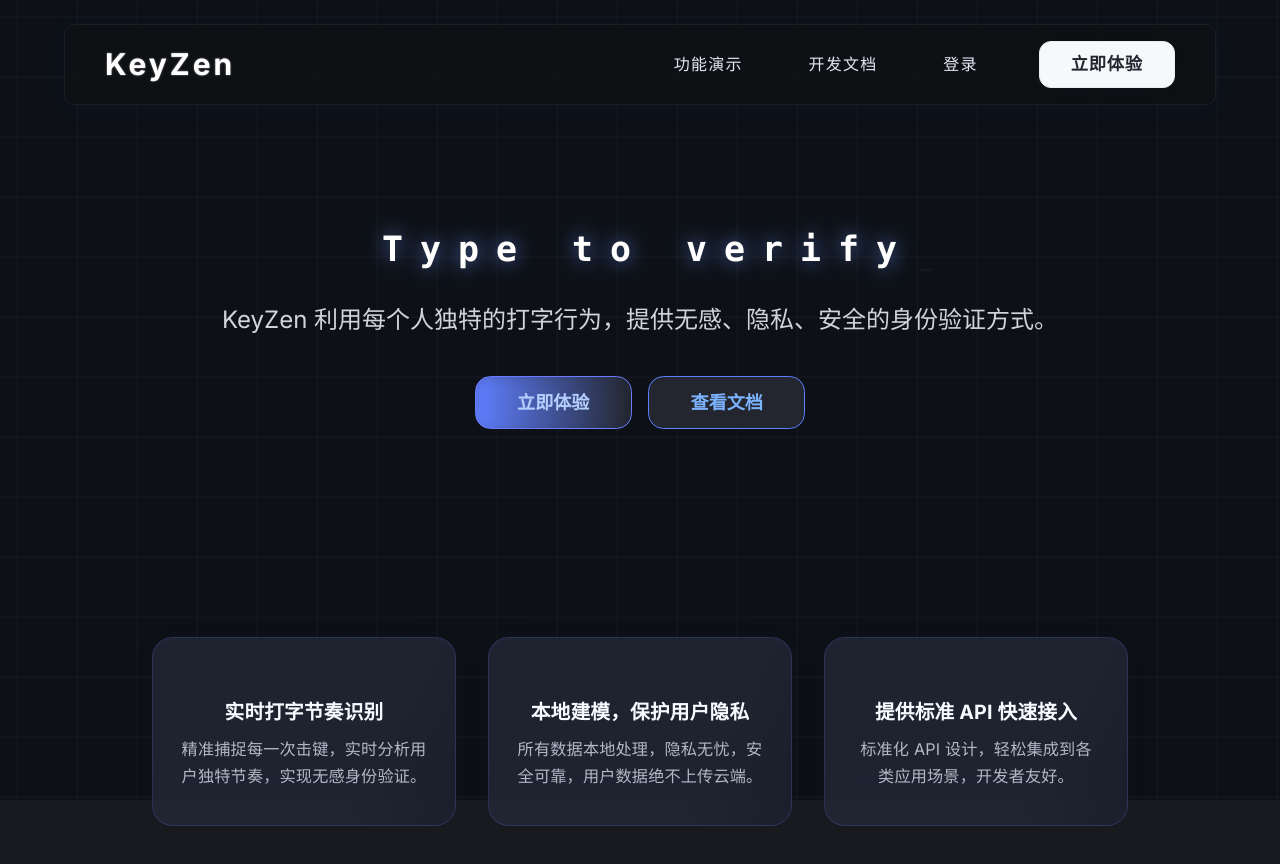
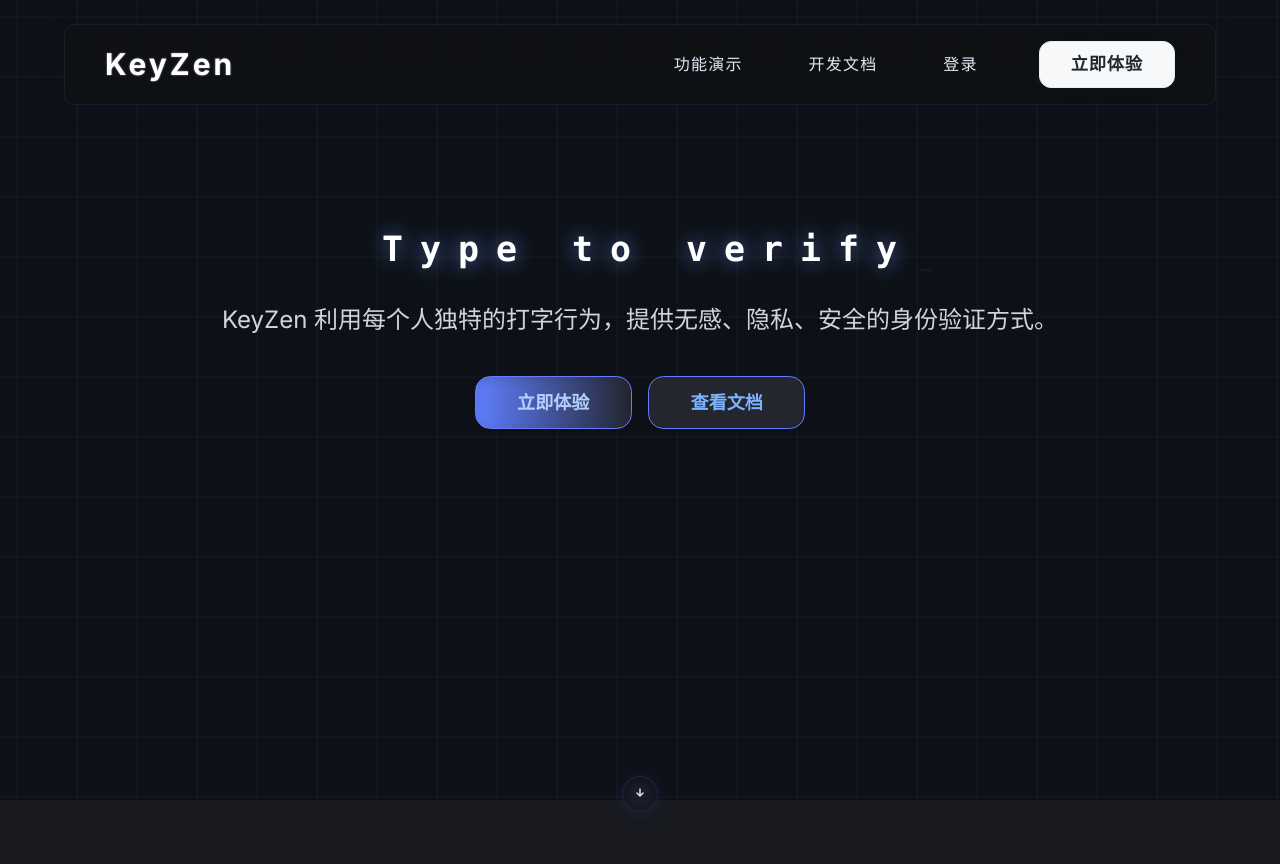
Before and after one commit to 08820048/KeyZen, a Vue app: page / in a window 1280 px wide. Shown: the top 864 px of the page. Built offline with nearby package versions, Linux system fonts and the light colour scheme; a small style sheet from the web is missing.

Commit message:
优化滑动提示：调整位置和样式，修复DecodeTitleLaser警告

```diff
--- a/src/App.vue
+++ b/src/App.vue
@@ -3,24 +3,193 @@
   <div class="min-h-screen flex flex-col bg-darkBg text-darkText font-sans overflow-x-hidden">
     <BackgroundEffect />
     <Navbar />
-    <main class="flex-1">
-      <Hero />
-      <Features />
+    <main class="flex-1 relative">
+      <Swiper
+        direction="vertical"
+        :modules="modules"
+        :mousewheel="{ forceToAxis: true, sensitivity: 1 }"
+        :pagination="false"
+        class="h-screen w-full swiper-vertical"
+        @slideChange="onSlideChange"
+        ref="mainSwiper"
+      >
+        <SwiperSlide>
+          <Hero />
+        </SwiperSlide>
+        <SwiperSlide>
+          <FeatureCard
+            icon="i-carbon:ibm-security"
+            title="实时打字节奏识别"
+            desc="精准捕捉每一次击键，分析用户打字节奏，实现无感身份验证。"
+          />
+        </SwiperSlide>
+        <SwiperSlide>
+          <FeatureCard
+            icon="i-carbon:user-privacy"
+            title="本地建模，保护用户隐私"
+            desc="所有数据本地处理，用户数据绝不上云。"
+          />
+        </SwiperSlide>
+        <SwiperSlide>
+          <FeatureCard
+            icon="i-carbon:api"
+            title="提供标准 API 快速接入"
+            desc="标准化设计，快速集成，开发者友好。"
+          />
+        </SwiperSlide>
+      </Swiper>
+      <Transition name="float-fade">
+        <div v-if="showSwipeTip" class="absolute left-1/2 -translate-x-1/2 bottom-16 md:bottom-20 flex flex-col items-center select-none z-50 swipe-tip-container group" @click="scrollToNextSlide">
+          <div class="scroll-tip-button">
+            <div class="scroll-tip-inner">
+              <svg width="16" height="16" viewBox="0 0 16 16" class="opacity-85 group-hover:opacity-100 transition-all duration-300 scroll-arrow">
+                <path d="M8 3v7m0 0l-3-3M8 10l3-3" stroke="#fff" stroke-width="1.5" stroke-linecap="round" stroke-linejoin="round"/>
+              </svg>
+            </div>
+            <div class="scroll-tip-glow"></div>
+          </div>
+        </div>
+      </Transition>
     </main>
     <!-- <Footer /> removed for minimal design -->
   </div>
 </template>
 
 <script setup>
+import { ref, provide } from 'vue';
 import Navbar from './components/Navbar.vue';
 import Hero from './components/Hero.vue';
-import Features from './components/Features.vue';
+import FeatureCard from './components/FeatureCard.vue';
 import BackgroundEffect from './components/BackgroundEffect.vue';
 import DynamicGridBg from './components/DynamicGridBg.vue';
+import { Swiper, SwiperSlide } from 'swiper/vue';
+import 'swiper/css';
+import { Mousewheel } from 'swiper/modules';
+const modules = [Mousewheel];
+const mainSwiper = ref();
+const activeIndex = ref(0);
+const showSwipeTip = ref(true);
+const onSlideChange = (swiper) => {
+  activeIndex.value = swiper.activeIndex;
+  showSwipeTip.value = swiper.activeIndex === 0;
+};
+
+const scrollToNextSlide = () => {
+  if (mainSwiper.value && mainSwiper.value.swiper) {
+    mainSwiper.value.swiper.slideNext();
+  }
+};
+
+provide('showSwipeTip', showSwipeTip);
 </script>
 
 <style>
 body {
   background: #0d1117 !important;
 }
+.swiper-vertical {
+  height: 100vh;
+  width: 100vw;
+}
+.drop-shadow-glow {
+  filter: drop-shadow(0 0 12px #818cf8bb);
+}
+
+@keyframes float {
+  0% { transform: translateY(0); }
+  50% { transform: translateY(4px); }
+  100% { transform: translateY(0); }
+}
+
+@keyframes pulse-glow {
+  0% { opacity: 0.4; transform: scale(0.97); }
+  50% { opacity: 0.7; transform: scale(1.03); }
+  100% { opacity: 0.4; transform: scale(0.97); }
+}
+
+@keyframes sweep-light {
+  0% { background-position: -100% 0; }
+  100% { background-position: 200% 0; }
+}
+
+.float-fade-enter-active, .float-fade-leave-active {
+  transition: opacity 0.5s;
+}
+.float-fade-enter-from, .float-fade-leave-to {
+  opacity: 0;
+}
+.float-fade-enter-to, .float-fade-leave-from {
+  opacity: 1;
+}
+
+.swipe-tip-container {
+  will-change: transform, opacity;
+  cursor: pointer;
+  pointer-events: auto;
+}
+
+.scroll-tip-button {
+  position: relative;
+  width: 36px;
+  height: 36px;
+  border-radius: 50%;
+  background: rgba(24, 26, 32, 0.75);
+  backdrop-filter: blur(10px);
+  -webkit-backdrop-filter: blur(10px);
+  display: flex;
+  align-items: center;
+  justify-content: center;
+  border: 1px solid rgba(99, 102, 241, 0.15);
+  box-shadow: 0 0 15px rgba(99, 102, 241, 0.12), 0 0 1px rgba(255, 255, 255, 0.05);
+  transition: all 0.3s cubic-bezier(0.4, 0, 0.2, 1);
+  overflow: hidden;
+}
+
+.scroll-tip-inner {
+  position: relative;
+  z-index: 2;
+  display: flex;
+  align-items: center;
+  justify-content: center;
+  width: 100%;
+  height: 100%;
+}
+
+.scroll-arrow {
+  animation: float 2.5s ease-in-out infinite;
+  transform-origin: center;
+}
+
+.group:hover .scroll-arrow {
+  animation: float 1.5s ease-in-out infinite;
+}
+
+.scroll-tip-glow {
+  position: absolute;
+  inset: 0;
+  border-radius: 50%;
+  background: radial-gradient(circle at center, rgba(99, 102, 241, 0.15) 0%, transparent 70%);
+  opacity: 0.4;
+  z-index: 1;
+  animation: pulse-glow 3s ease-in-out infinite;
+}
+
+.group:hover .scroll-tip-button {
+  border-color: rgba(99, 102, 241, 0.35);
+  box-shadow: 0 0 20px rgba(99, 102, 241, 0.25), 0 0 5px rgba(254, 243, 199, 0.15);
+  background: rgba(28, 30, 38, 0.85);
+  transform: translateY(-2px);
+}
+
+.group:hover .scroll-tip-button::after {
+  content: '';
+  position: absolute;
+  top: 0;
+  left: 0;
+  width: 200%;
+  height: 100%;
+  background: linear-gradient(90deg, transparent, rgba(255, 255, 255, 0.1), transparent);
+  animation: sweep-light 1.5s ease-in-out;
+  z-index: 1;
+}
 </style>
--- a/src/components/DecodeTitleLaser.vue
+++ b/src/components/DecodeTitleLaser.vue
@@ -24,7 +24,7 @@
           class="laser-bar"
           :x="laserX"
           y="0"
-          :width="laserWidth"
+          :width="LASER_WIDTH"
           :height="svgHeight"
         />
       </g>
@@ -42,7 +42,7 @@
 const DURATION = 2500; // 扫描总时长
 const INTERVAL = 6400; // 每轮解码间隔
 const CHAR_DELAY = 80; // 字符错落延迟
-const LASER_WIDTH = 18; // px
+const LASER_WIDTH = ref(18); // px
 const svgHeight = 56;
 const svgWidth = ref(0);
 const svgRef = ref(null);
@@ -79,7 +79,7 @@
     laserX.value = 36 + (TEXT.length - 1) * 38 * progress;
     for (let i = 0; i < TEXT.length; i++) {
       let charPos = 36 + i * 38;
-      if (laserX.value > charPos - LASER_WIDTH/2 - 6) {
+      if (laserX.value > charPos - LASER_WIDTH.value/2 - 6) {
         if (!decodedStates.value[i]) {
           decodedStates.value[i] = true;
           displayChars.value[i] = TEXT[i];
--- a/src/components/Hero.vue
+++ b/src/components/Hero.vue
@@ -1,5 +1,5 @@
 <template>
-  <section class="flex flex-col items-center justify-center text-center py-20 md:py-32 select-none">
+  <section class="flex flex-col items-center justify-center text-center py-20 md:py-32 select-none relative">
     <!--<DecodeTitle />-->
     <DecodeTitleLaser />
     <p class="text-lg md:text-2xl text-gray-300 mb-10 animate-fade-in delay-100">
@@ -60,7 +60,25 @@
   position: relative;
   overflow: hidden;
 }
-.btn-modern-primary::after {
+
+.btn-modern-outline {
+  display: inline-block;
+  background: linear-gradient(90deg, #23262F 0%, #23262F 100%);
+  color: #7cb3ff;
+  font-weight: 700;
+  border-radius: 0.85em;
+  padding: 0.66em 2.3em;
+  border: 1.5px solid #5F7FFF;
+  font-size: 1.13rem;
+  box-shadow: 0 0.5px 2px 0 #5F7FFF11 inset;
+  outline: none;
+  transition: background 0.52s cubic-bezier(0.4,0,0.2,1), box-shadow 0.36s cubic-bezier(0.4,0,0.2,1), border-color 0.36s, color 0.36s, transform 0.44s cubic-bezier(0.4,0,0.2,1);
+  position: relative;
+  overflow: hidden;
+}
+
+.btn-modern-primary:after,
+.btn-modern-outline:after {
   content: '';
   position: absolute;
   inset: 0;
@@ -82,39 +100,6 @@
 .btn-modern-primary:focus::after {
   opacity: 0.15;
 }
-.btn-modern-primary:active {
-  background: linear-gradient(90deg, #5F7FFF 0%, #23262F 100%);
-  color: #b5cfff;
-  border-color: #6C7AFF;
-  box-shadow: 0 1px 4px 0 #23262F33;
-  transform: scale(0.98);
-}
-
-.btn-modern-outline {
-  display: inline-block;
-  background: linear-gradient(90deg, #23262F 0%, #23262F 100%);
-  color: #7cb3ff;
-  font-weight: 700;
-  border-radius: 0.85em;
-  padding: 0.66em 2.3em;
-  border: 1.5px solid #5F7FFF;
-  font-size: 1.13rem;
-  box-shadow: 0 0.5px 2px 0 #5F7FFF11 inset;
-  transition: background 0.58s cubic-bezier(0.4,0,0.2,1), color 0.48s, border-color 0.48s, box-shadow 0.48s, filter 0.48s, transform 0.58s cubic-bezier(0.4,0,0.2,1);
-  filter: none;
-  position: relative;
-  overflow: hidden;
-}
-.btn-modern-outline::after {
-  content: '';
-  position: absolute;
-  inset: 0;
-  border-radius: inherit;
-  background: linear-gradient(90deg, #5F7FFF22 0%, #A970FF11 100%);
-  opacity: 0;
-  pointer-events: none;
-  transition: opacity 0.48s cubic-bezier(0.4,0,0.2,1);
-}
 .btn-modern-outline:hover,
 .btn-modern-outline:focus {
   color: #eaf2ff;
@@ -127,6 +112,15 @@
 .btn-modern-outline:focus::after {
   opacity: 0.11;
 }
+
+.btn-modern-primary:active {
+  background: linear-gradient(90deg, #5F7FFF 0%, #23262F 100%);
+  color: #b5cfff;
+  border-color: #6C7AFF;
+  box-shadow: 0 1px 4px 0 #23262F33;
+  transform: scale(0.98);
+}
+
 .btn-modern-outline:active {
   color: #7cb3ff;
   border-color: #5F7FFF;
@@ -149,4 +143,6 @@
 .delay-100 { animation-delay: 0.1s; }
 .delay-200 { animation-delay: 0.2s; }
 .delay-300 { animation-delay: 0.3s; }
+
+
 </style>
```
